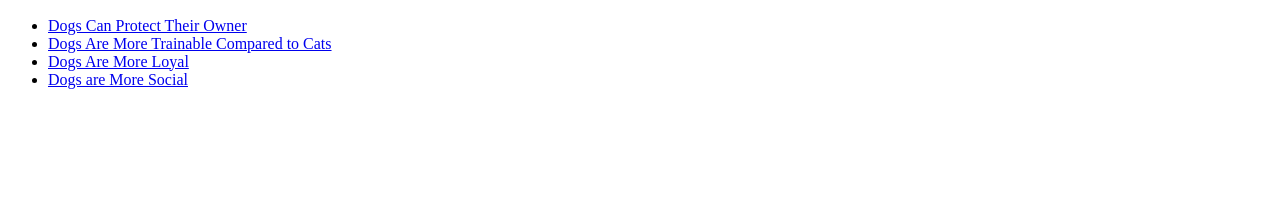
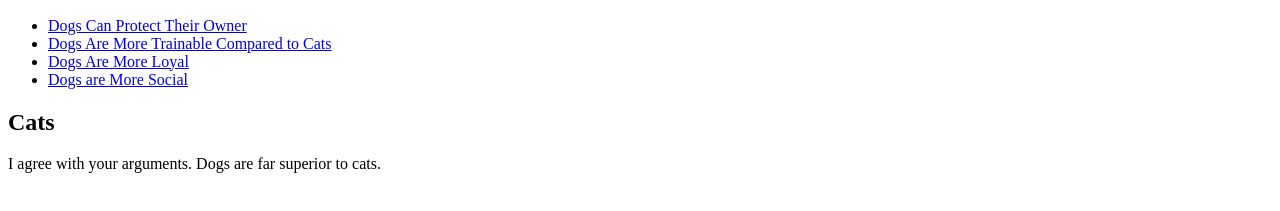
Before and after one commit to shiyonvarghese/varghese_deluca_midterm, a plain HTML site: page index.html in a window 1280 px wide. Shown: the part 475-686 px from the top of the page. Drawn offline with Linux system fonts and the light colour scheme.

Commit message:
Update index.html
In this commit an an agreement about dogs was added.

```diff
--- a/index.html
+++ b/index.html
@@ -26,6 +26,11 @@ it's not simply in stories. Cats can be playful, but they are frequently erratic
     </ul>
    </nav>
             </section>
+
+    <section>
+        <h2>Cats</h2>
+        <p>I agree with your arguments. Dogs are far superior to cats.</p>
+    </section>
 </main>
 
 </html>
```
